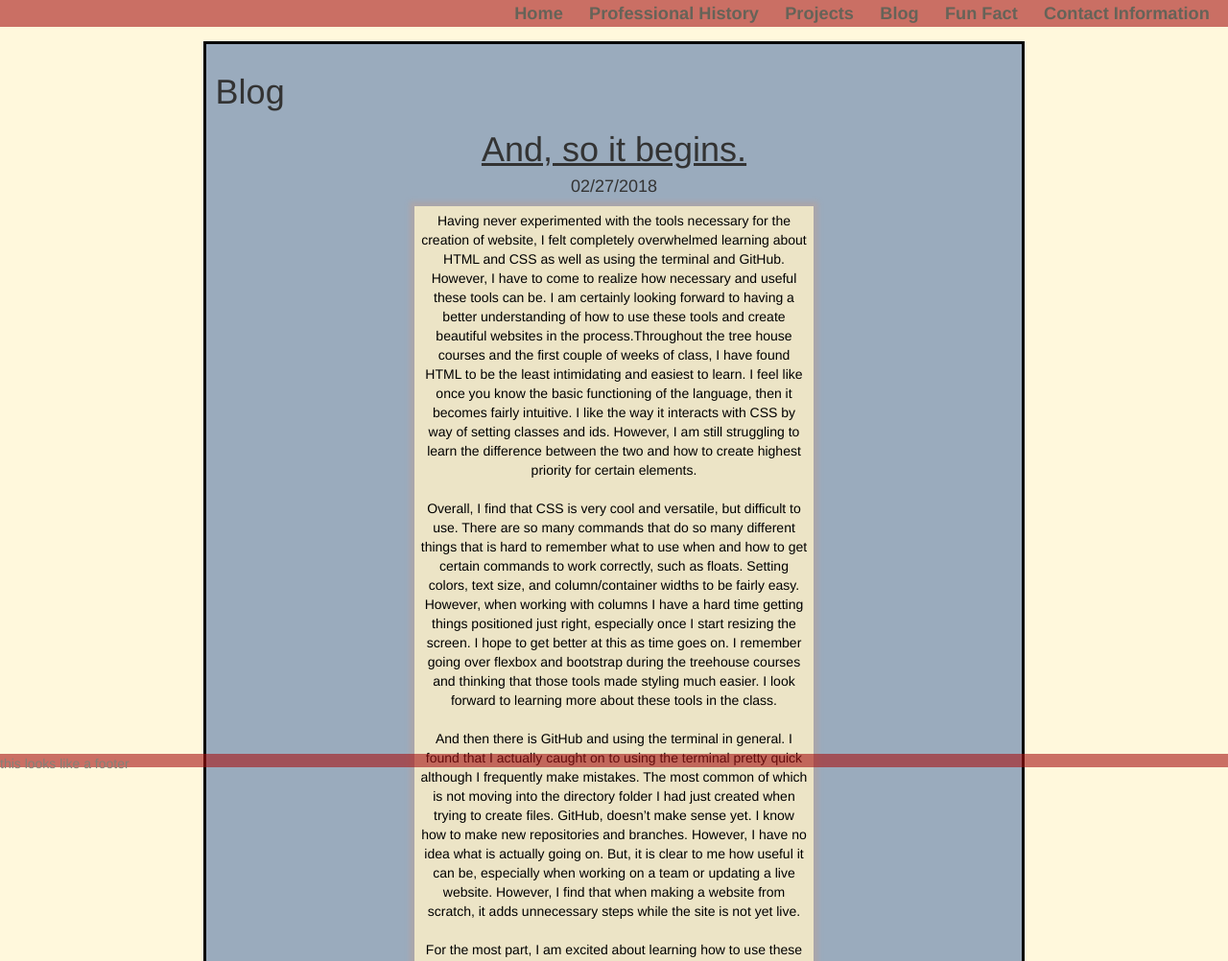
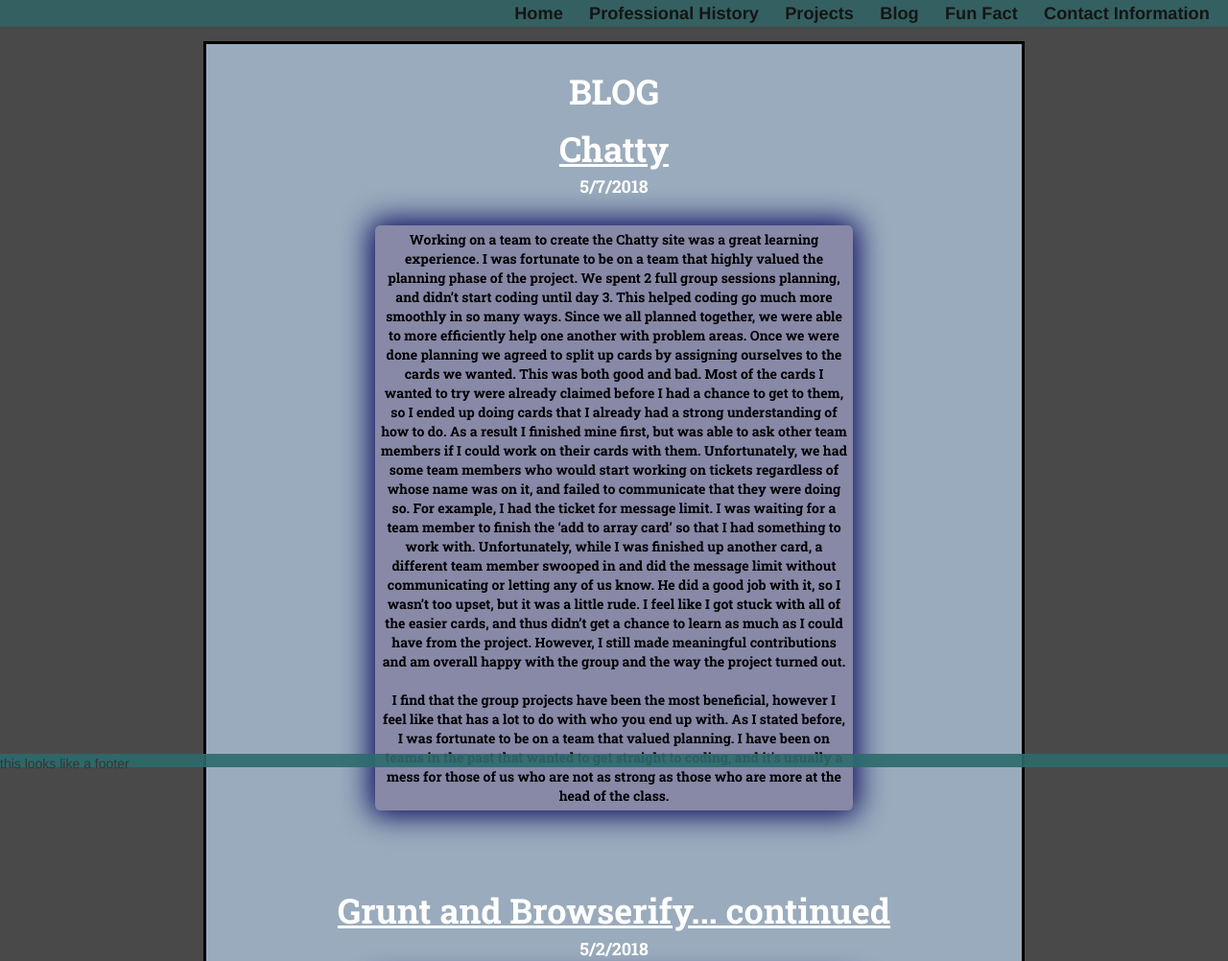
Before and after one commit to leotaylor/leotaylor.github.io, a plain HTML site: page blogs.html in a window 1280 px wide. Shown: the top 1002 px of the page at 96% size. Drawn offline with nearby package versions, Linux system fonts and the light colour scheme.

Commit message:
restyling

```diff
--- a/blogs.html
+++ b/blogs.html
@@ -1,6 +1,7 @@
 <html>
     <head>
         <meta charset="utf-8" />
+        <link href="https://fonts.googleapis.com/css?family=Roboto+Slab:700" rel="stylesheet">
         <link rel="stylesheet" href="https://maxcdn.bootstrapcdn.com/bootstrap/3.3.7/css/bootstrap.min.css" integrity="sha384-BVYiiSIFeK1dGmJRAkycuHAHRg32OmUcww7on3RYdg4Va+PmSTsz/K68vbdEjh4u" crossorigin="anonymous">
         <link rel="stylesheet" href="main.css">
         <title>Blog - Leo Taylor</title>
@@ -18,7 +19,6 @@
         </div>
     </header>
         <div class="blogContainer">
-        <h1>Blog</h1>
             <article>
                 <div class='text-center' id="my-blogs"></div>
             </article>
--- a/javascripts/blogs.js
+++ b/javascripts/blogs.js
@@ -6,15 +6,17 @@
 
   const createBlogPosts = (blogArray) => {
     let blogString = "";
+    blogString += `<h1>BLOG</h1>`;
       for(let i = 0; i < blogArray.length; i++){
           blogString += `<div>`;
           blogString +=     `<h1 id='blogTitle'>${blogArray[i].title}</h1>`;
-          blogString +=     `<h4>${blogArray[i].date}</h4>`;
+          blogString +=     `<h4 id='blogDate'>${blogArray[i].date}</h4>`;
           blogString +=     `<p id='seperate'>${blogArray[i].post}<p>`;
           blogString += `</div>`;
       }
     writeToDom(blogString, "my-blogs");
   }
+
 
 function WTF(){
     console.log("ooops");
@@ -22,7 +24,7 @@
 
 function executeFunction (){
     const data = JSON.parse(this.responseText);
-    createBlogPosts(data.blogs);
+    createBlogPosts(data.blogs.reverse());
 }
 
 const startApplication = () =>{
--- a/main.css
+++ b/main.css
@@ -4,15 +4,16 @@
     padding: 1em;
     padding-bottom: 1.5em;
     font-family: "Helvetica Neue", Helvetica, Arial, sans-serif;
-    background-color: cornsilk;
+    /* background-color: cornsilk; */
+    background-color: rgb(73, 73, 73);
 }
 /* Navigation Bar */
 .fixed-bar {
-    background-color: #a71414;
+    background-color: #2d6b6d;
     position: fixed;
     width: 100%;
     height: 2em;
-    opacity: 0.6;
+    opacity: 0.7;
     top: 0;
     left: 0;
 }
@@ -77,6 +78,9 @@
     /* width: 75%; */
     /* margin: 100px 0 0 100px; */
     /* position: relative; */
+    /* background-image:  url(https://hdwallsource.com/img/2014/8/free-tennessee-wallpaper-33737-34497-hd-wallpapers.jpg);
+    background-repeat: no-repeat;
+    background-size: cover; */
 }
 
 /* Footer */
@@ -86,10 +90,15 @@
     left: 0;
     width: 100%;
     height: 1em;
-    background-color: #a71414;
-    opacity: .6;
+    /* background-color: #a71414; */
+    background-color: #2d6b6d;
+    opacity: .9;
 }
 /* ----------Blogs----------- */
+
+.blogs{
+    background-color: rgb(73, 73, 73);
+}
 
 .blogContainer{
     margin: auto;
@@ -99,25 +108,35 @@
     margin-top: 15px;
     /* color: rgb(101, 180, 204); */
     background-color: rgb(154, 171, 189);
+    font-family: 'Roboto Slab', serif;
+    color: white;
 }
 
+/* .blogCard{
+    border: red 10px;
+} */
+
 #seperate{
-    box-shadow: 5px 5px 8px 5px #888888;
-    box-shadow: 0px 0px 5px 5px rgba(171,166,171,1);
+    /* box-shadow: 5px 5px 8px 5px #7c1e1e; */
+    box-shadow: 0px 0px 30px 5px rgb(6, 7, 92);
     padding: 5px;
-    background-color: rgb(236, 228, 198);
+    border-radius: 1%;
+    /* background-color: rgb(236, 228, 198); */
+    background-color: rgb(136, 136, 167);
     /* height: 300px; */
     /* overflow: scroll; */
     color: black;
-    margin-bottom: 80px;
-    width: 50%;
-    margin-left: 25%;
+    margin-bottom: 85px;
+    margin-top: 30px;
+    width: 60%;
+    margin-left: 20%;
 }
 
 #blogTitle{
     text-decoration: underline;
+    color: white;
 }
 
-.blogCard{
-    background-color: white;
+#blogDate{
+    color: white;
 }
```
